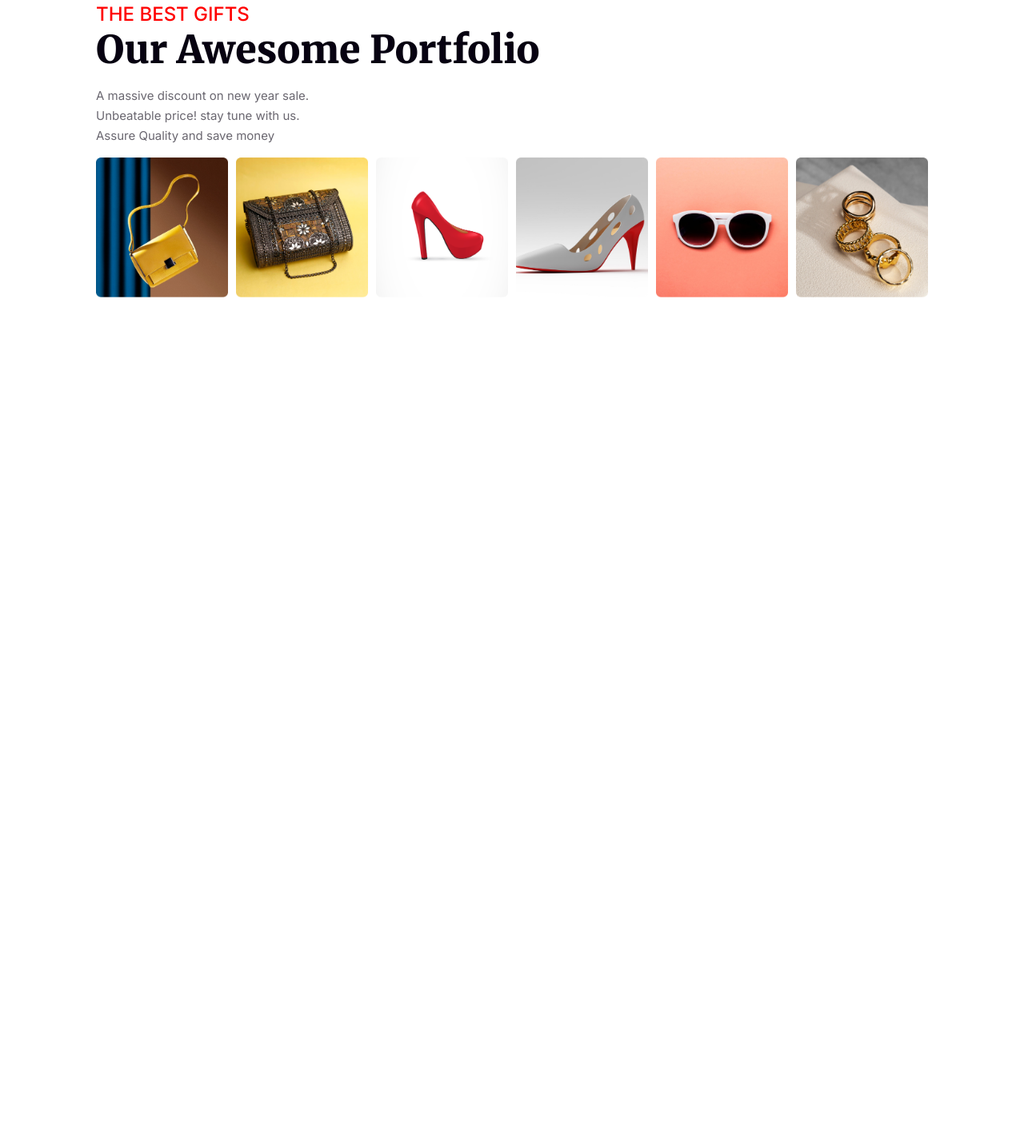
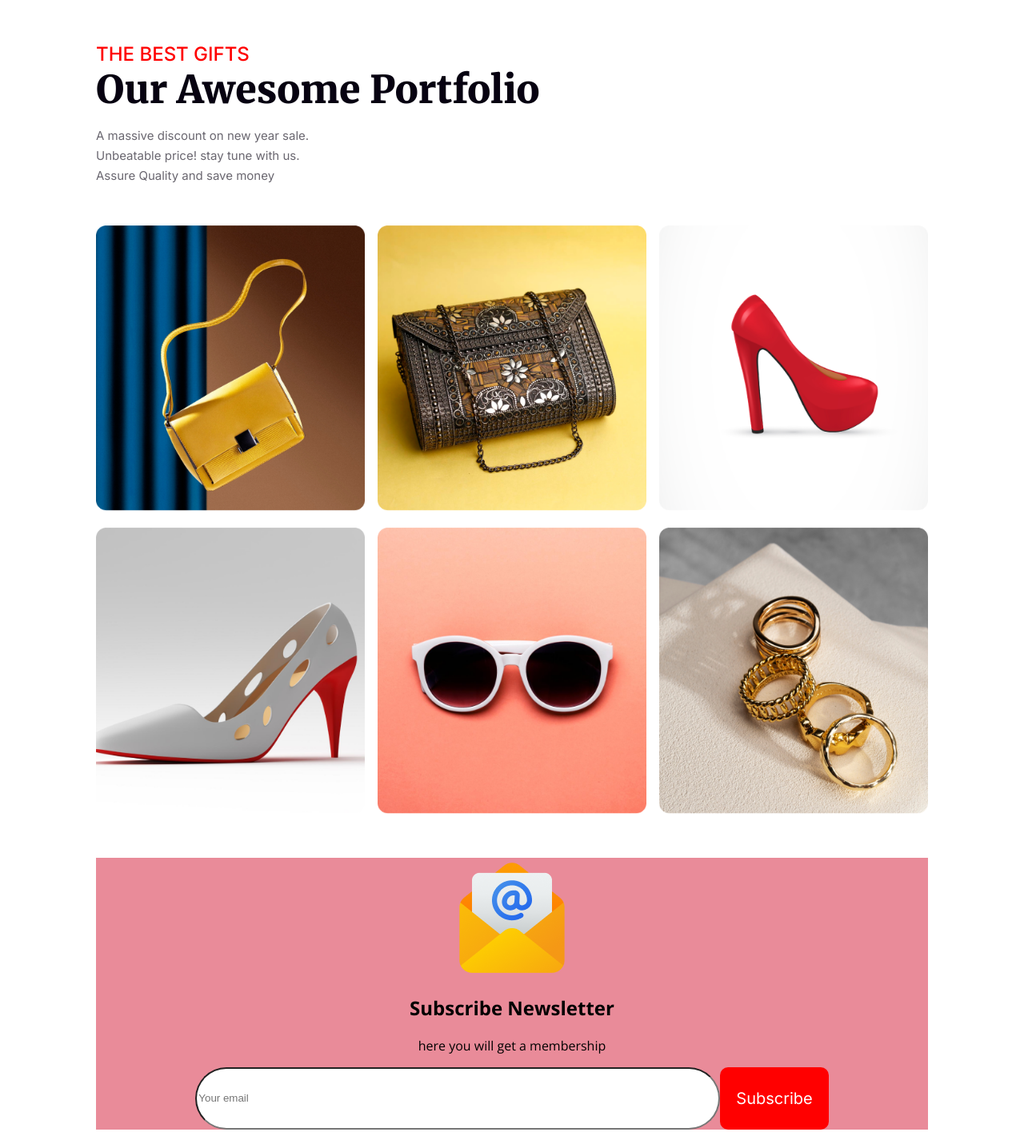
Before and after one commit to TasinEvan/una-repo, a plain HTML site: page index.html in a window 1280 px wide. Shown: the part 2899-4320 px from the top of the page at 80% size. Before the commit the page ends 3276 px from the top, so only its background shows below. Drawn offline with nearby package versions, Linux system fonts and the light colour scheme.

Commit message:
semi final

```diff
--- a/index.html
+++ b/index.html
@@ -131,8 +131,8 @@
 
             <div>
                 <img class="pic" src="./images/Rectangle-5.png" alt="">
+
             </div>
-
                 <div>
                     <img class="pic"src="./images/Rectangle-6.png" alt="">
                 </div>
@@ -149,18 +149,32 @@
 
 
         </div >
-        <!-- <div class="photos">
-            <div></div>
-            <img src="./images/Rectangle-6.png" alt="">
-            <img src="./images/Rectangle-7.png" alt="">
-            <img src="./images/Rectangle-8.png" alt=""> -->
+    </div >
 
-        </div >
+
 </section>
+
+
 <section class="newslatar">
 
-    <div>
-        <img src="" alt="">
+
+    <div >
+        <div class="contain">
+            <img class="chobi" src="./images/Group-61.png" alt="">
+        </div>
+
+
+
+        <h1 class="t">Subscribe Newsletter</h1>
+        <p class="p">here you will get a membership</p>
+        <form class="form" action="">
+            <input class="i"
+            type="email" name="" id="" placeholder="Your email">
+            <button class="primary-button">Subscribe</button>
+
+        </form>
+
+
     </div>
 
 </section>
--- a/styles/styles.css
+++ b/styles/styles.css
@@ -341,32 +341,109 @@ font-weight: 300;
 line-height: 25px;
 margin: 0px;
 }
-.products{
+
+products{margin: 0px auto;
     max-width: 1040px;
     max-height: auto;
     margin: 0px auto;
-    /* width: 78%; */
+    width: 78%;
 }
-.products .photos{
+/* .products .photos{
     display: flex;
     justify-content: space-between;
     gap: 10px;
     align-items: center;
     overflow-x: hidden;
    float: left;
+ */
 
-
-}
+/* } */
 .picture{
     overflow: hidden;
     margin: 5px;
 }
+.photos {
+    display: grid;
+    grid-template-columns: repeat(3, 1fr);
+    gap: 16px;
+    margin: 50px auto;
+    max-width: 1040px;
+}
+products{
+    max-width: 1040px;
+    max-height: auto;
+    margin: 0px auto;
+    width: 78%;
+}
+/* .products .photos{
+    display: flex;
+    justify-content: space-between;
+    gap: 10px;
+    align-items: center;
+    overflow-x: hidden;
+   float: left;
+ */
 
+/* } */
+.picture{
+    overflow: hidden;
+    margin: 5px;
+    .offer-title
+}
+.offer-title{
+    margin: 50px auto;
+    max-width: 1040px;
+}
 
+.photos {
+    display: grid;
+    grid-template-columns: repeat(3, 1fr);
+    gap: 16px;
+    margin: 50px auto;
+}
 
- .pic{
-    max-width: 400px;
+.pic{
     width: 100%;
-
+    height: auto;
+}
+.pic{
+    width: 100%;
+    height: auto;
+}
+.newslatar{
+    margin-top: 140px;
+    max-width: 1040px;
+    margin: 0px auto;
+    background-color: #e98b99;
+    align-items: center;
 
 }
+.newslatar.contain.chobi img{
+    align-items: center;
+   justify-items: center;
+   width: 150px;
+}
+.chobi img{
+    width: 100px;
+height: 100px;
+}
+.t{
+    display: flex;
+    justify-content: center;
+}
+.p{
+    display: flex;
+    justify-content: center;
+}
+.form{
+    display: flex;
+    justify-content: center;
+
+}
+.i{
+    width: 648px;
+height: 72px;
+flex-shrink: 0;
+border-radius: 50px;
+background: #FFF;
+}
```
